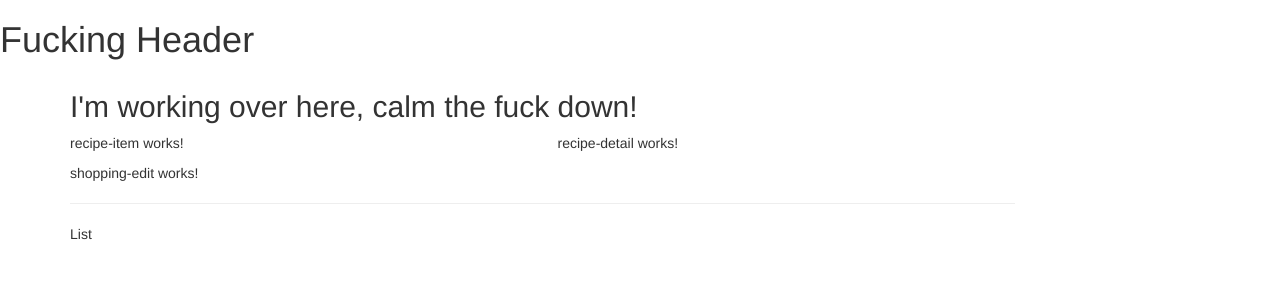
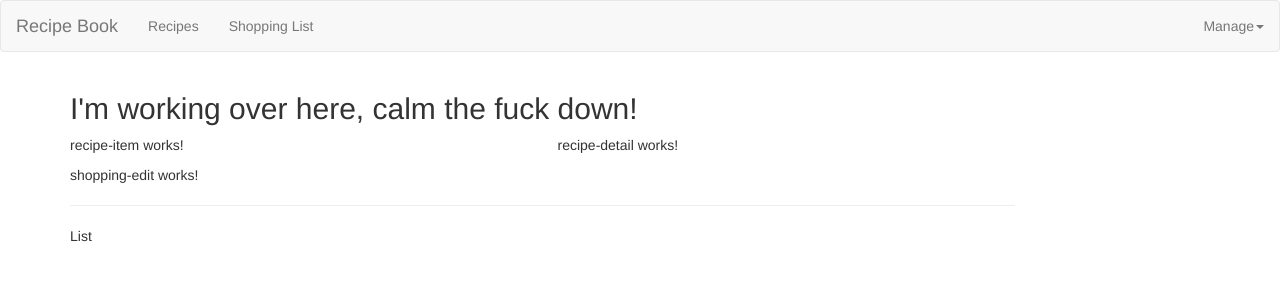
Before and after one commit to JKRENSKY/AngularAss4, an Angular app: page / in a window 1280 px wide. Shown: the top 300 px of the page. Built offline with nearby package versions, Linux system fonts and the light colour scheme.

Commit message:
Some changes

```diff
--- a/src/app/header/header.component.html
+++ b/src/app/header/header.component.html
@@ -1 +1,29 @@
-<h1>Fucking Header</h1>
+<nav class="navbar navbar-default">
+    <div class="container-fluit">
+            <div class="navbar-header">
+                <button type="button" class="navbar-toggle" (click)="collapsed = !collapsed">
+                    <span class="icon-bar" *ngFor="let iconBar of [1, 2, 3]"></span>
+                </button>
+                <a routerLink="/" class="navbar-brand">Recipe Book</a>
+            </div>
+            <div class="navbar-collapse" [class.collapse]="collapsed" (window:resize)="collapsed = true">
+            <ul class="nav navbar-nav">
+                <li><a href="#">Recipes</a></li>
+                <li><a href="#">Shopping List</a></li>
+            </ul>
+            <ul>
+                <ul class="nav navbar-nav navbar-right">
+                    <li class="dropdown">
+                        <a href="#" class="dropdown-toggle" role="button">Manage<span class="caret"></span></a>
+                        <ul class="dropdown-menu">
+                            <li><a href="#">Save</a></li>
+                            <li><a href="#">Fetch</a></li>
+
+                        </ul>
+                    </li>
+                </ul>
+            </ul>
+
+        </div>
+    </div>
+</nav>
--- a/src/app/header/header.component.ts
+++ b/src/app/header/header.component.ts
@@ -5,4 +5,6 @@
     templateUrl: './header.component.html'
 })
 
-export class headerComponent {}
+export class headerComponent {
+    collapsed = true;
+}
```
